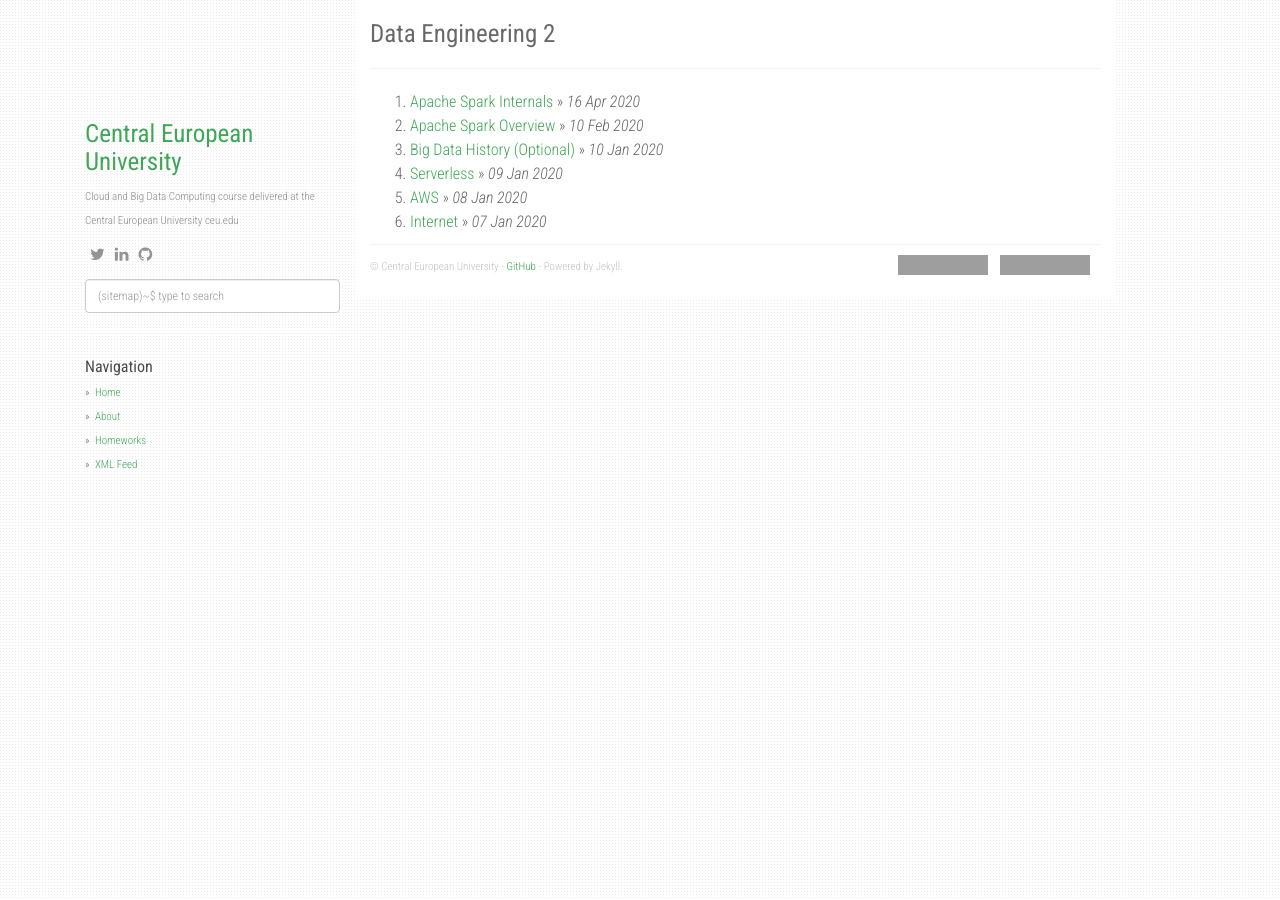
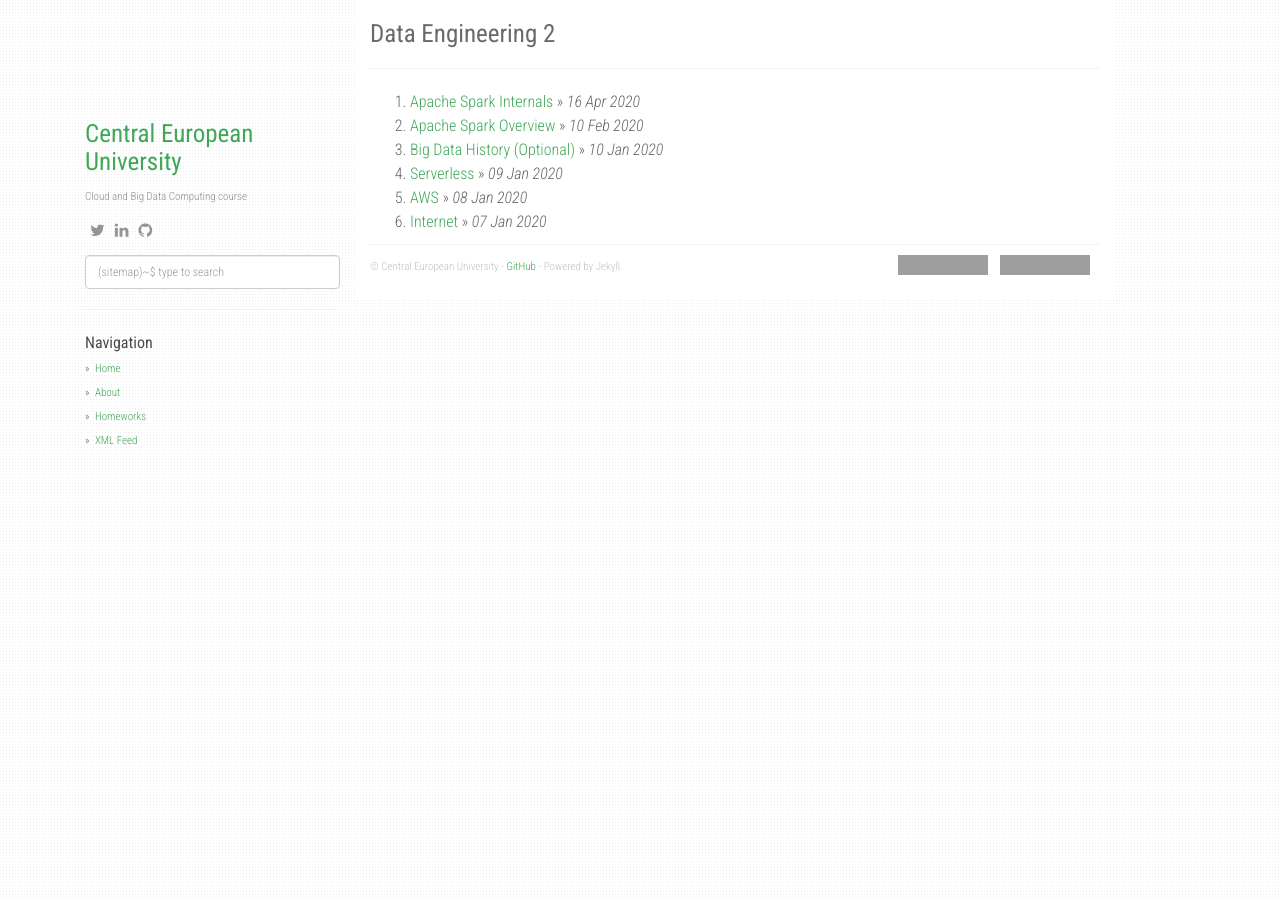
Before and after one commit to mikepetridisz/bpwalkingtours, a Jekyll site: the page built from index.html, in a window 1280 px wide. Built offline with Jekyll 4.4.1, drawn with Linux system fonts in a browser that asks for light colours; nearby versions of some CDN libraries; the list of posts is cut into pages by our own code; grey boxes are pictures that could not be loaded.

Commit message:
Update _config.yml

```diff
--- a/_config.yml
+++ b/_config.yml
@@ -2,7 +2,7 @@ title: Data Engineering 2
 description: Data Engineering 2
 author: Central European University
 github: https://github.com/mikepetridisz
-about: Cloud and Big Data Computing course delivered at the Central European University ceu.edu
+about: Cloud and Big Data Computing course
 google_analytics: UA-XXXXXXXX-Y
 
 enableTags: true
```
